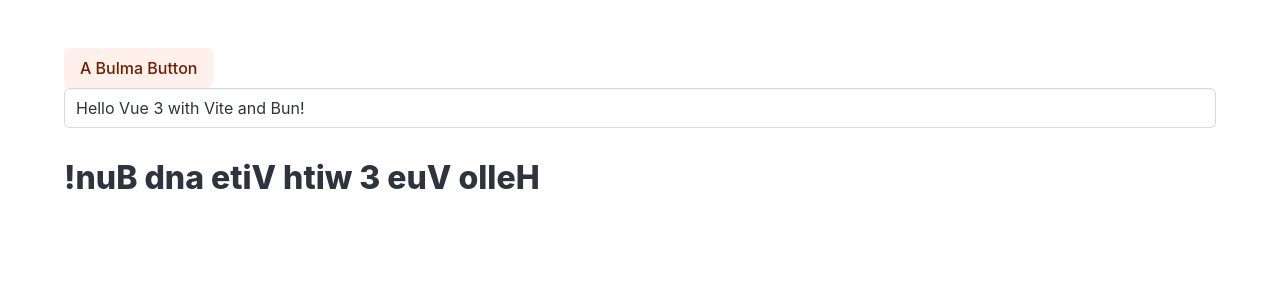
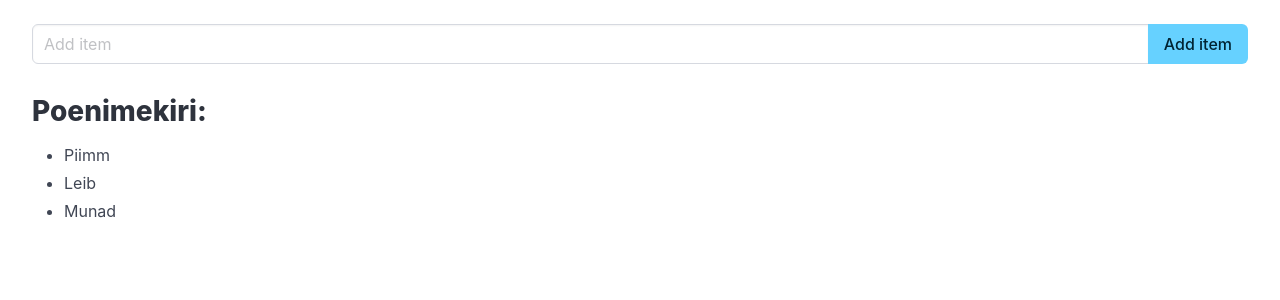
Before and after one commit to sirlikont/learnvue, a Vue app: page / in a window 1280 px wide. Shown: the top 300 px of the page. Built offline with nearby package versions, Linux system fonts and the light colour scheme.

Commit message:
poenimekiri

```diff
--- a/src/App.vue
+++ b/src/App.vue
@@ -1,15 +1,32 @@
 <script setup>
 import { ref } from 'vue';
 
-let message = ref ("Hello Vue 3 with Vite and Bun!");
+let newItem = ref ("");
+let items = ref (["Piimm", "Leib", "Munad"]);
 
-
+function addItem() {
+    if (newItem.value.trim() !== "") {
+        items.value.push(newItem.value.trim());
+        newItem.value = "";
+    }
+}
 </script>
 
 <template>
-    <div class="container content mt-5">
-        <button class="button is-primary is-light mt-5" @click="message = 'Hello KTA24!'">A Bulma Button</button>
-         <input class="input" v-model="message"/>
-        <h1>{{ message.split('').reverse().join('') }}</h1>
+    <div class="container is-fluid content mt-5">
+        <div class="field has-addons">
+            <div class="control is-expanded">
+                <input @keydown.enter="addItem" v-model="newItem" class="input" type="text" placeholder="Add item">
+            </div>
+            <div class="control">
+                <button class="button is-info" @click="addItem">
+                    Add item
+                </button>
+            </div>
+        </div>
+        <h2>Poenimekiri:</h2>
+        <ul>
+            <li v-for="item in items">{{ item }}</li>
+        </ul>
     </div>
 </template>
```
